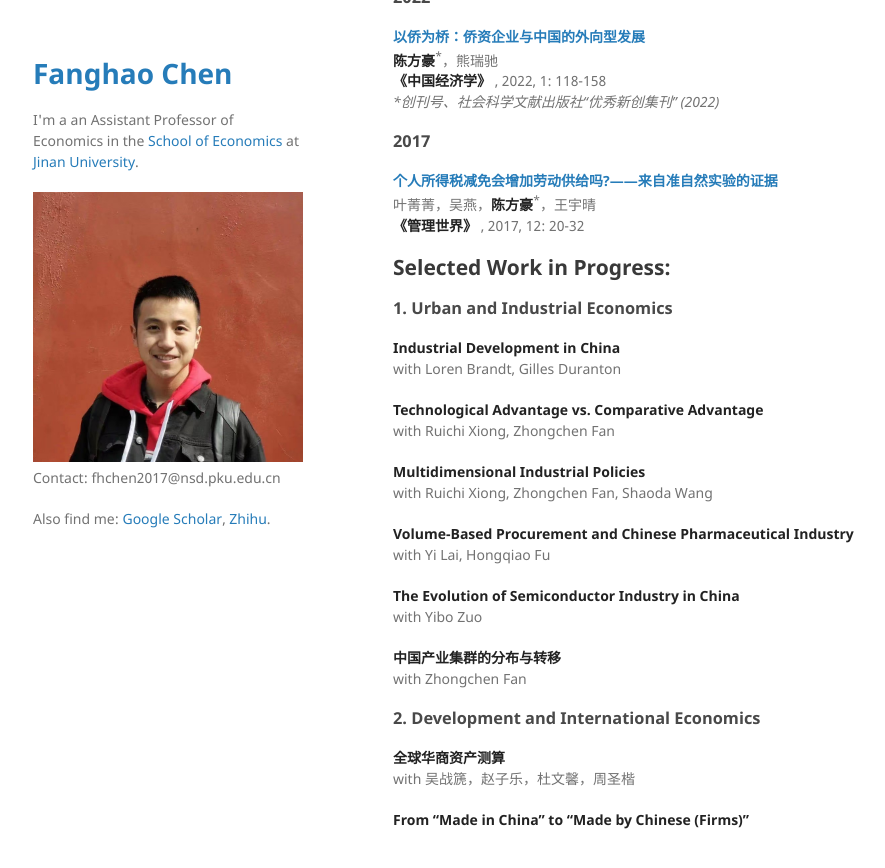
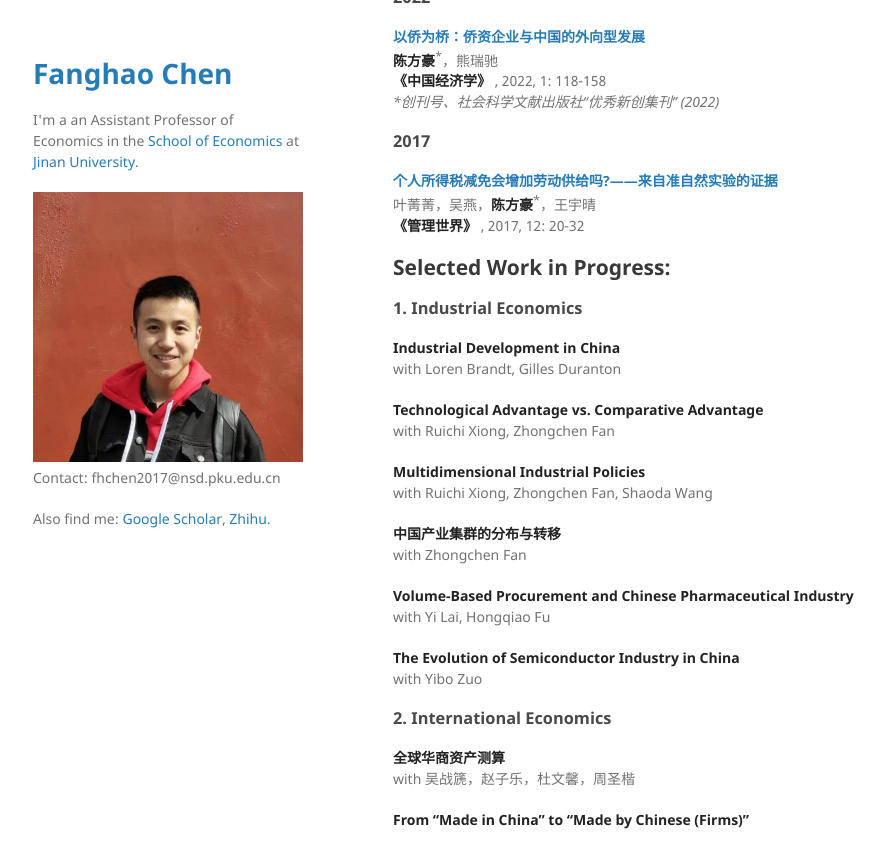
Before and after one commit to FanghaoChen/homepage, a Jekyll site: the page built from research.md, in a window 1280 px wide and 900 px high, scrolled down 1189 px. Shown: the top 868 px of the window, without its empty margins (177-1062 px from the left). Built offline with Jekyll 4.4.1, drawn with Linux system fonts in a browser that asks for light colours.

Commit message:
Update research.md

```diff
--- a/research.md
+++ b/research.md
@@ -66,7 +66,7 @@ with 席金瑞 <br/>
 
 ## Selected Work in Progress:
 
-### 1. Urban and Industrial Economics ###
+### 1. Industrial Economics ###
 
 **Industrial Development in China** <br/>
 with Loren Brandt, Gilles Duranton
@@ -77,16 +77,16 @@ with Ruichi Xiong, Zhongchen Fan
 **Multidimensional Industrial Policies** <br/>
 with Ruichi Xiong, Zhongchen Fan, Shaoda Wang
 
+**中国产业集群的分布与转移** <br/>
+with Zhongchen Fan
+
 **Volume-Based Procurement and Chinese Pharmaceutical Industry** <br/>
 with Yi Lai, Hongqiao Fu
 
 **The Evolution of Semiconductor Industry in China** <br/>
 with Yibo Zuo
 
-**中国产业集群的分布与转移** <br/>
-with Zhongchen Fan
-
-### 2. Development and International Economics ###
+### 2. International Economics ###
 
 **全球华商资产测算**<br/>
 with 吴战篪，赵子乐，杜文馨，周圣楷
```
